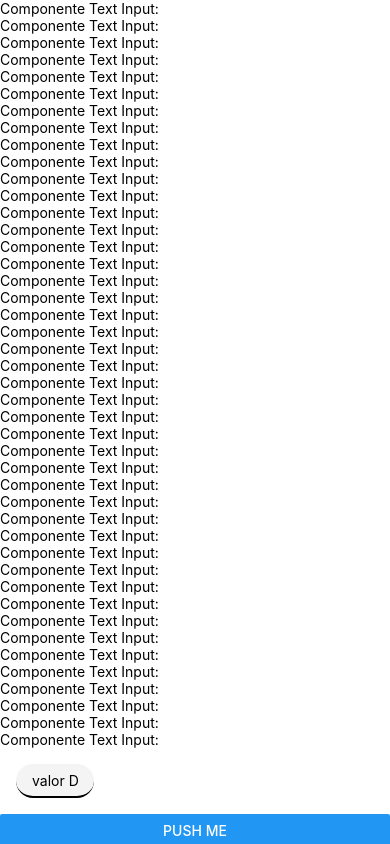
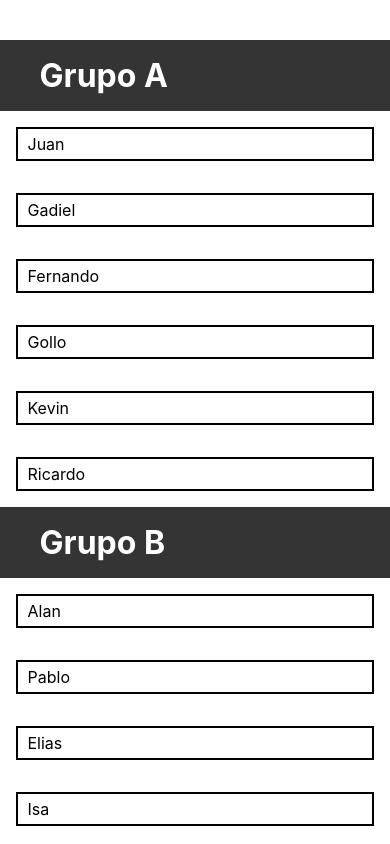
Before and after one commit to JuAnMoRa49/ProgramacionMovil182, a React Native app in the folder app-2/: screen / in a window 390 px wide. Built offline with nearby package versions, Linux system fonts and the light colour scheme.

Commit message:
SectionList
Se implementó la SectionList para realizar diferentes listas por secciones

```diff
--- a/app-2/App.js
+++ b/app-2/App.js
@@ -1,97 +1,45 @@
 import { setStatusBarStyle, StatusBar} from 'expo-status-bar';
-import { StyleSheet, Text, View, Button, TextInput, Dimensions, TouchableOpacity, ScrollView } from 'react-native';
+import { StyleSheet, Text, View, Dimensions, FlatList, SectionList} from 'react-native';
 // Importación para el cambio de estados en JS
 import { useState } from 'react';
 
 const {width, height} = Dimensions.get("window")
-// Componente Texto que recibe contenido como prop y lo muestra
-// const Texto = ({ contenido, estilo }) => {
-//   // Se aplica el estilo del componente text
-//   return <Text style={[styles.text, estilo]}>{contenido}</Text>;
-// };
-
 
 export default function App() {
-  // Se establece un valor predefinido de text, y las variables de text y setText
-  const[text, setText]=useState('valor Default')
-  const [submit, setSubmit]=useState('')
-
-  // // Se establece el estado inicial de los textos
-  // const [contenido, setContenido] = useState('Hola Mundo!');
-  // const [contenido2, setContenido2] = useState('React Native!');
-
-  // // Función para actualizar el contenido
-  // const actualizarContenido = () => {
-  //   setContenido('State actualizó este texto');
-  //   setContenido2('State actualizó este otro texto');
-  // };
 
   return (
     <View style={styles.container}>
 
-      <ScrollView style={styles.ScrollView}>
-      {/* Se cran los textos con contenido con diferentes bg */}
-      {/* <Texto estilo={styles.bgRed} contenido={contenido}/>
-      <Texto estilo={styles.bgGreen} contenido={contenido}/>
-      <Texto estilo={styles.bgBlue} contenido={contenido2}/> */}
-      {/* Se manda llamar la propiedad contenido en el componente Texto */}
-      {/* <Texto contenido={contenido} />
-      <Texto contenido={contenido2} /> */}
-      {/* Botón que al presionarlo actualiza el estado */}
-      {/* <Button title='Press' color="#000000" onPress={actualizarContenido} /> */}
-
-      {/* Titulo para el text Input, o para recibir el texto al presionar el boton */}
-      <Text>Componente Text Input: {submit}</Text>
-      <Text>Componente Text Input: {submit}</Text>
-      <Text>Componente Text Input: {submit}</Text>
-      <Text>Componente Text Input: {submit}</Text>
-      <Text>Componente Text Input: {submit}</Text>
-      <Text>Componente Text Input: {submit}</Text>
-      <Text>Componente Text Input: {submit}</Text>
-      <Text>Componente Text Input: {submit}</Text>
-      <Text>Componente Text Input: {submit}</Text>
-      <Text>Componente Text Input: {submit}</Text>
-      <Text>Componente Text Input: {submit}</Text>
-      <Text>Componente Text Input: {submit}</Text>
-      <Text>Componente Text Input: {submit}</Text>
-      <Text>Componente Text Input: {submit}</Text>
-      <Text>Componente Text Input: {submit}</Text>
-      <Text>Componente Text Input: {submit}</Text>
-      <Text>Componente Text Input: {submit}</Text>
-      <Text>Componente Text Input: {submit}</Text>
-      <Text>Componente Text Input: {submit}</Text>
-      <Text>Componente Text Input: {submit}</Text>
-      <Text>Componente Text Input: {submit}</Text>
-      <Text>Componente Text Input: {submit}</Text>
-      <Text>Componente Text Input: {submit}</Text>
-      <Text>Componente Text Input: {submit}</Text>
-      <Text>Componente Text Input: {submit}</Text>
-      <Text>Componente Text Input: {submit}</Text>
-      <Text>Componente Text Input: {submit}</Text>
-      <Text>Componente Text Input: {submit}</Text>
-      <Text>Componente Text Input: {submit}</Text>
-      <Text>Componente Text Input: {submit}</Text>
-      <Text>Componente Text Input: {submit}</Text>
-      <Text>Componente Text Input: {submit}</Text>
-      <Text>Componente Text Input: {submit}</Text>
-      <Text>Componente Text Input: {submit}</Text>
-      <Text>Componente Text Input: {submit}</Text>
-      <Text>Componente Text Input: {submit}</Text>
-      <Text>Componente Text Input: {submit}</Text>
-      <Text>Componente Text Input: {submit}</Text>
-      <Text>Componente Text Input: {submit}</Text>
-      <Text>Componente Text Input: {submit}</Text>
-      <Text>Componente Text Input: {submit}</Text>
-      <Text>Componente Text Input: {submit}</Text>
-      <Text>Componente Text Input: {submit}</Text>
-      <Text>Componente Text Input: {submit}</Text>
-      {/* Se establece un textInput con estilos y que al cambiar el texto, cambie tambien el valor en el titulo */}
-      <TextInput style={styles.input} placeholder="Escribe algo" onChangeText={(t)=>setText(t)} value={text}/>
-      {/* Se realiza un boton con una accion onPress, para que haga algo al presionarlo */}
-      <Button style={styles.boton} title='Push me' onPress={ ()=>{setSubmit(text); alert('Texto Enviado')}}/>
-      <TouchableOpacity style={styles.opacity} onPress={ ()=>{setSubmit(text); alert('Opacity')}}>Press Me </TouchableOpacity>
-
-      </ScrollView>
+      <SectionList
+        sections={[
+          {title:'Grupo A',
+          data:[{key:1,name:'Juan'},
+          {key:2,name:'Gadiel'},
+          {key:3,name:'Fernando'},
+          {key:4,name:'Gollo'},
+          {key:5,name:'Kevin'},
+          {key:6,name:'Ricardo'},]
+          },
+          {title:'Grupo B',
+          data:[{key:7,name:'Alan'},
+          {key:8,name:'Pablo'},
+          {key:9,name:'Elias'},
+          {key:10,name:'Isa'},
+          {key:11,name:'Maya'},
+          {key:12,name:'Diego'},]
+          },
+          {title:'Grupo C',
+          data:[{key:13,name:'Daniel'},
+          {key:14,name:'Angel'},
+          {key:15,name:'Fatima'},
+          {key:16,name:'Brenda'},
+          {key:17,name:'Roberto'},
+          {key:18,name:'Josue'},]
+          },
+        ]}
+        renderItem={({item})=> <Text style={styles.item}> {item.name} </Text> }
+        renderSectionHeader={({section})=> <Text style={styles.title}> {section.title}</Text>}
+      />
 
       <StatusBar style="auto" />
     </View>
@@ -101,62 +49,25 @@ export default function App() {
 const styles = StyleSheet.create({
   container: {
     flex: 1,
-    // Se puede modificar la dirección del flex, column de arriba hacia abajo, row de izquierda a derecha
-    // flexDirection:'column',
-    // Permite modificar la posición de los elementos en horizontal si se trabaja con flex column
-    alignItems:'center',
-    // permite modificar el espacio entre los elementos
+    paddingTop:40,
+    alignItems:'strech',
     justifyContent: 'center',
     backgroundColor: '#fff',
   },
-  input: {
-    padding:'1rem',
+  item:{
+    padding:5,
     margin:'1rem',
-    width: width*0.2,
-    height:height*0.01,
-    borderRadius:width*0.05,
-    borderBottomWidth:'2px',
-    borderColor:'#000000',
-    backgroundColor:"#f4f4f4"
+    fontSize:'1rem',
+    borderColor:'black',
+    borderWidth:'2px',
   },
-  opacity: {
-    padding:'1rem',
-    marginTop:'1rem',
-    width: width*0.1,
-    height:height*0.05,
-    borderRadius:width*0.05,
-    borderWidth:'1px',
-    borderColor:'#000000',
-    backgroundColor:"#787878"
-  },
-  ScrollView: {
-    width: Dimensions.get('window').width
+  title:{
+    fontSize:'2rem',
+    fontWeight:'bold',
+    backgroundColor:'#343434',
+    color:'white',
+    paddingVertical:'1rem',
+    paddingHorizontal:'2rem'
   }
 
-
-  // // Se establece el estilo que se le quiere dar a text
-  // text: {
-  //   color:'white',
-  //   fontSize:'2rem',
-  //   margin:'1rem',
-  //   backgroundColor:'black',
-  //   height:100,
-  //   width:200,
-  // },
-  // // Se crean varios fondos para despues usarlos en los textos
-  // bgRed:{
-  //   backgroundColor: 'red',
-  //   // Flex con valor de 1/6
-  //   // flex:1,
-  // },
-  // bgGreen:{
-  //   backgroundColor: 'green',
-  //   // Flex con valor de 2/6
-  //   // flex:2,
-  // },
-  // bgBlue:{
-  //   backgroundColor: 'blue',
-  //   // Flex con valor de 3/6
-  //   // flex:3,
-  // }
 });
```
